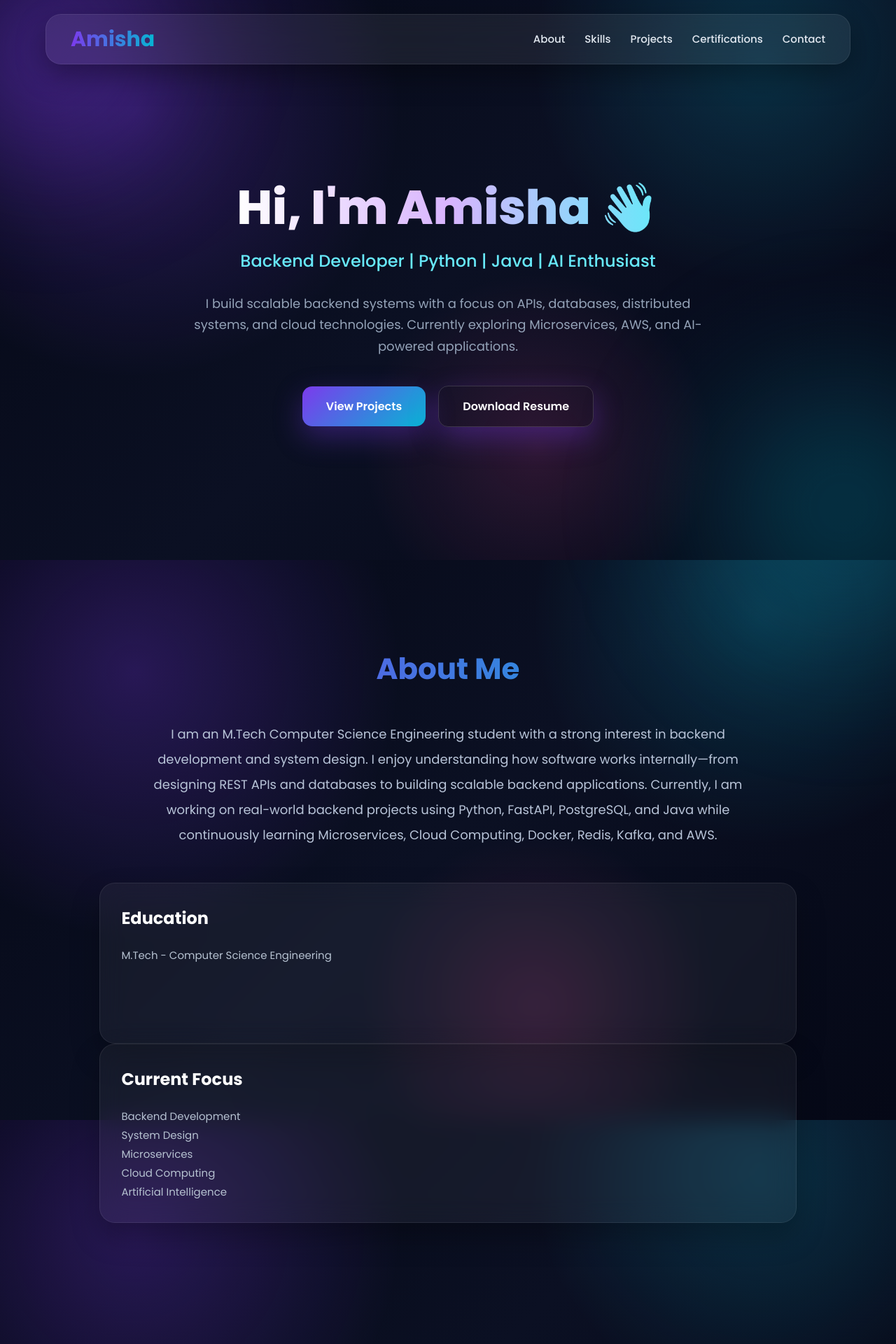
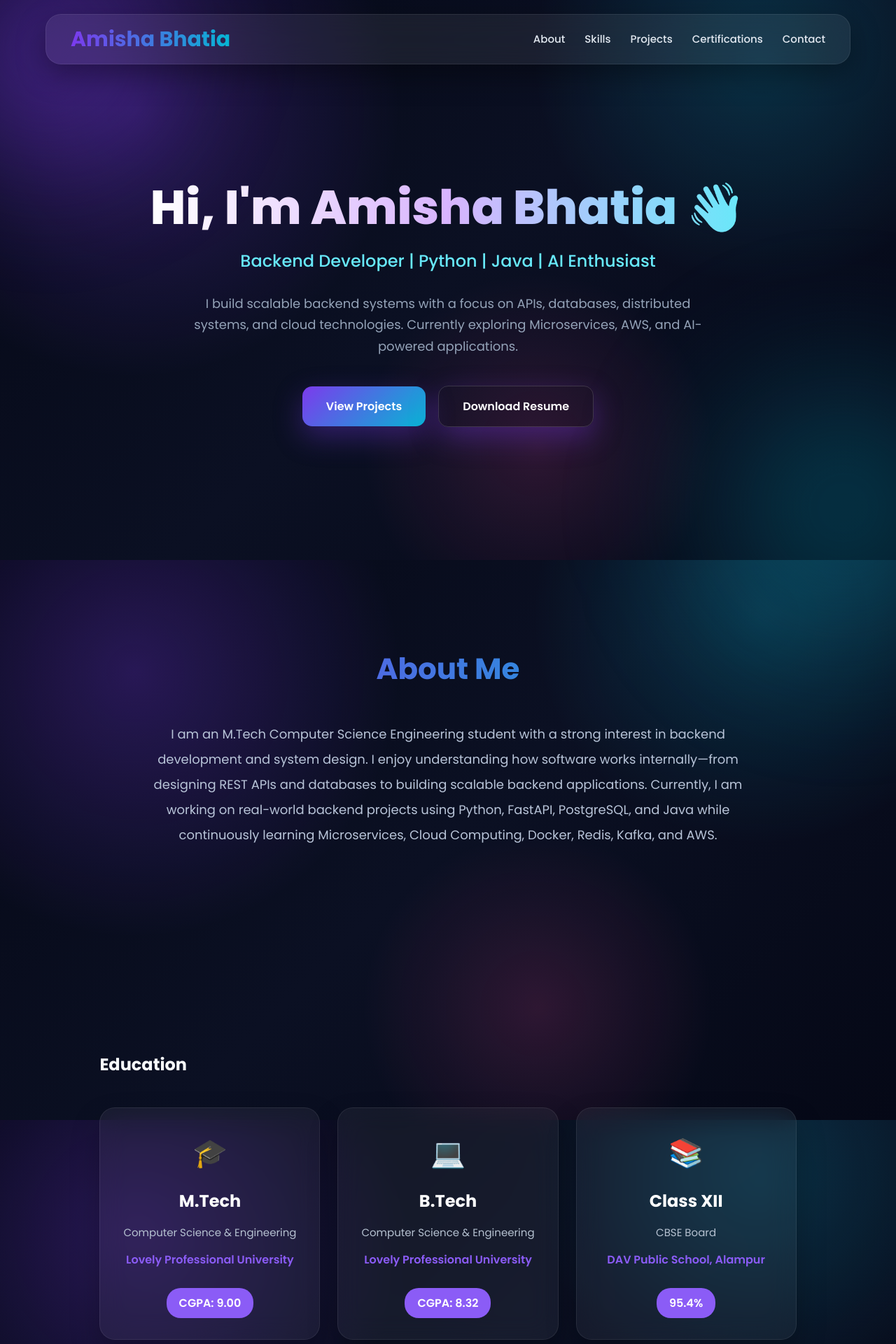
Before and after one commit to Amisha103/My_Portfolio, a FastAPI app: page / in a window 1280 px wide. Shown: the top 1920 px of the page at 70% size. Run offline with FastAPI, Linux system fonts and the light colour scheme.

Commit message:
css updated

```diff
--- a/app/static/style.css
+++ b/app/static/style.css
@@ -1466,3 +1466,40 @@ background:#7c3aed;
 color:white;
 
 }
+.education-grid{
+    display:grid;
+    grid-template-columns:repeat(auto-fit,minmax(260px,1fr));
+    gap:25px;
+    margin-top:40px;
+}
+
+.edu-card{
+    text-align:center;
+    padding:30px 25px;
+}
+
+.edu-icon{
+    font-size:40px;
+    margin-bottom:15px;
+}
+
+.edu-card h3{
+    margin-bottom:10px;
+}
+
+.edu-card h4{
+    color:#8b5cf6;
+    margin:12px 0;
+    font-size:1rem;
+    font-weight:600;
+}
+
+.edu-card span{
+    display:inline-block;
+    margin-top:15px;
+    padding:8px 18px;
+    border-radius:20px;
+    background:#8b5cf6;
+    color:white;
+    font-weight:600;
+}
--- a/app/templates/index.html
+++ b/app/templates/index.html
@@ -14,7 +14,7 @@
     <!-- ================= NAVBAR ================= -->
 
     <nav>
-        <h2>Amisha</h2>
+        <h2>Amisha Bhatia</h2>
 
         <div>
             <a href="#about">About</a>
@@ -29,7 +29,7 @@
 
     <section class="hero">
 
-        <h1>Hi, I'm Amisha 👋</h1>
+        <h1>Hi, I'm Amisha Bhatia 👋</h1>
 
         <h2>
             Backend Developer | Python | Java | AI Enthusiast
@@ -73,32 +73,46 @@
             Python, FastAPI, PostgreSQL, and Java while continuously learning
             Microservices, Cloud Computing, Docker, Redis, Kafka, and AWS.
         </p>
+</section>
+      <section id="education">
+    <h2 class="section-title">Education</h2>
 
-        <div class="card">
+    <div class="education-grid">
 
-            <h3>Education</h3>
-
-            <p>
-                M.Tech - Computer Science Engineering
-            </p>
-
+        <div class="card edu-card">
+            <div class="edu-icon">🎓</div>
+            <h3>M.Tech</h3>
+            <p>Computer Science & Engineering</p>
+            <h4>Lovely Professional University</h4>
+            <span>CGPA: 9.00</span>
         </div>
 
-        <div class="card">
-
-            <h3>Current Focus</h3>
-
-            <p>
-                Backend Development<br>
-                System Design<br>
-                Microservices<br>
-                Cloud Computing<br>
-                Artificial Intelligence
-            </p>
-
+        <div class="card edu-card">
+            <div class="edu-icon">💻</div>
+            <h3>B.Tech</h3>
+            <p>Computer Science & Engineering</p>
+            <h4>Lovely Professional University</h4>
+            <span>CGPA: 8.32</span>
         </div>
 
-    </section>
+        <div class="card edu-card">
+            <div class="edu-icon">📚</div>
+            <h3>Class XII</h3>
+            <p>CBSE Board</p>
+            <h4>DAV Public School, Alampur</h4>
+            <span>95.4%</span>
+        </div>
+
+        <div class="card edu-card">
+            <div class="edu-icon">🏆</div>
+            <h3>Class X</h3>
+            <p>CBSE Board</p>
+            <h4>DAV Public School, Alampur</h4>
+            <span>90.33%</span>
+        </div>
+
+    </div>
+</section>
 
     <!-- ================= SKILLS ================= -->
 
```
